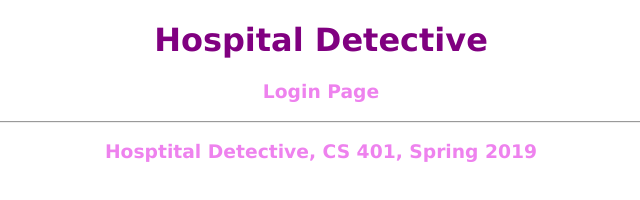
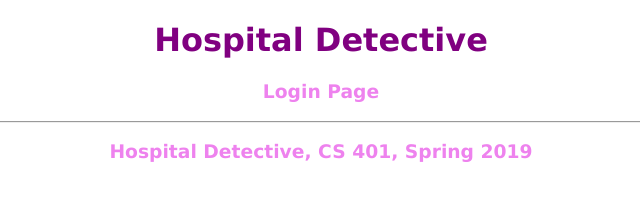
Before and after one commit to PlinyASmith/Hospital-Detective, a plain HTML site: page index.html in a window 1280 px wide. Shown: the full height of the page, 319-959 px from the left. Drawn offline with Linux system fonts and the light colour scheme.

Commit message:
Update index.html

```diff
--- a/index.html
+++ b/index.html
@@ -21,7 +21,7 @@
 
 		<hr>
 		<footer>
-			<h3>Hosptital Detective, CS 401, Spring 2019</h3>
+			<h3>Hospital Detective, CS 401, Spring 2019</h3>
 		</footer>
 
 	</body>
```
